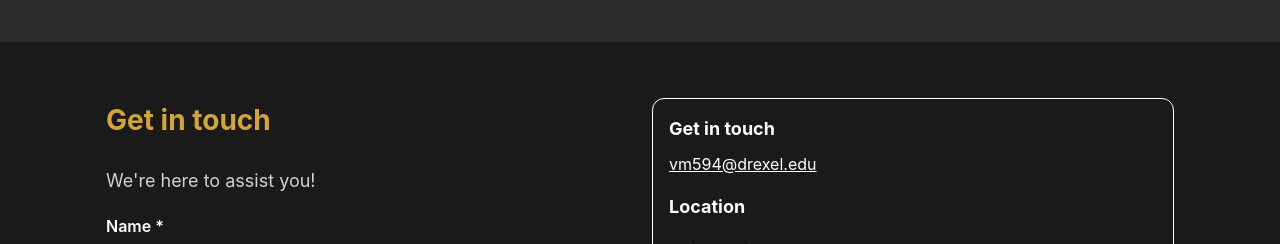
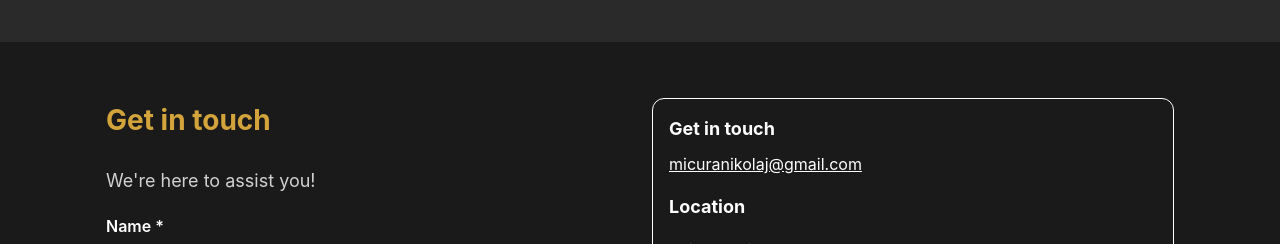
Before and after one commit to VovaMitsura/leather-repair-store, a React (Vite) app in the folder leather-repair/: page / in a window 1280 px wide. Shown: the part 4226-4470 px from the top of the page. Built offline with nearby package versions, Linux system fonts and the light colour scheme.

Commit message:
feat(contact): update ContactSection and add .gitignore

```diff
--- a/leather-repair/src/components/ContactSection.jsx
+++ b/leather-repair/src/components/ContactSection.jsx
@@ -123,7 +123,7 @@ export default function ContactSection() {
               <div className="contact-details__row">
                 <div className="h3 contact-details__title">Get in touch</div>
                 <div className="contact-details__email">
-                  <a className="email" href="mailto:vm594@drexel.edu">vm594@drexel.edu</a>
+                  <a className="email" href="mailto:micuranikolaj@gmail.com">micuranikolaj@gmail.com</a>
                 </div>
               </div>
               <div className="contact-details__row">
```
Also changed, not shown: 1 other file (tests, documents, lock files or other folders).
